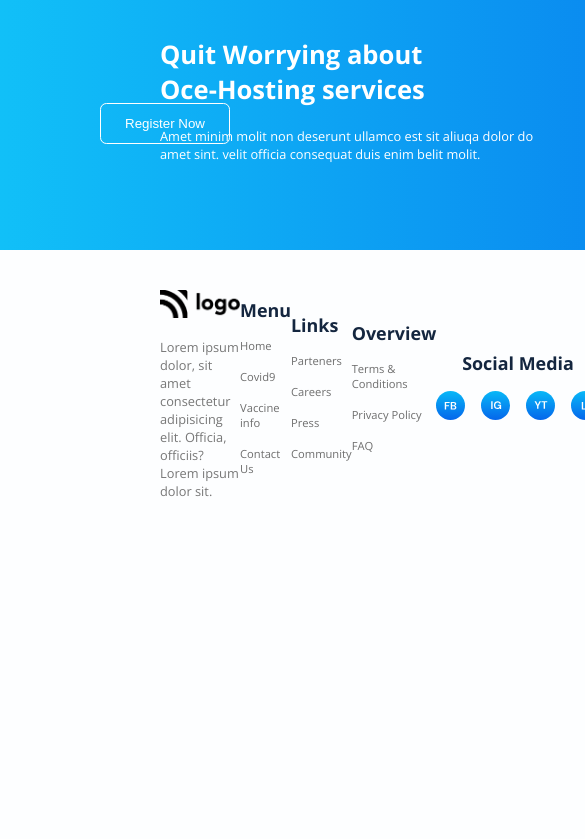
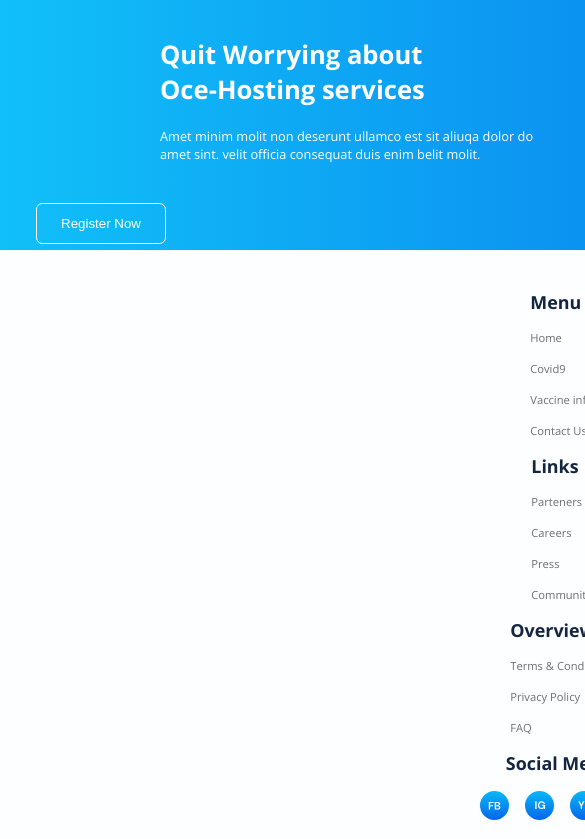
Before and after one commit to Priyanka08Aggarwal/Project-11-Hosting-Landing-Page, a plain HTML site: page index.html in a window 390 px wide. Shown: the part 5407-6246 px from the top of the page, 585 px wide, since content can reach past the window. Before the commit the page ends 5907 px from the top, so only its background shows below. Drawn offline with nearby package versions, Linux system fonts and the light colour scheme.

Commit message:
Add files via upload

```diff
--- a/style.css
+++ b/style.css
@@ -397,9 +397,11 @@ left:4.375rem;
 }
 .footer{
     height: 30vh;
+    width: 275%;
     margin:0 -12.5rem 0 -12.5rem;
     background: linear-gradient(to right, #11c0f8, #0566ea);
     color: #fff;
+
     /* clip-path: polygon(41% 0, 100% 10%, 31% 100%, 0% 100%); */
     /* text-align: center; */
 }
@@ -481,6 +483,9 @@ left:4.375rem;
 {
   /* html{
     font-size: 90%;
+  }
+  .footer{
+    width: 200%;
   } */
 }
 
@@ -504,9 +509,9 @@ left:4.375rem;
             left: 10rem;
 
           }
-          .footer{
+          /* .footer{
             width: 80rem;
-          }
+          } */
 }
 
 @media only screen and (max-width: 1100px)
@@ -565,6 +570,13 @@ left:4.375rem;
     position: relative;
     left: 10rem;
 } */
+.footer-btn{
+    position: absolute;
+    right:-15.5rem;
+    /* top:10px; */
+    /* bottom: 10px; */
+
+}
 
 }
 @media only screen and (max-width: 474px){
@@ -633,11 +645,30 @@ left:4.375rem;
         width: 25rem;
         height: auto;
     }
+
+    .footer-btn{
+        /* position: absolute;
+        right:-15.5rem; */
+        margin-top: 100px;
+        margin-right: 33rem;
+
+    }
+.footer-navigation .logo-container{
+   display: none;
+
+}
+    .footer-navbar{
+        display: flex;
+        flex-direction: column;
+       justify-content: center;
+       margin-left: 25rem;
+    }
 }
 @media only screen and (max-width: 450px){
-    .customer-card {
+    .customer-cards {
     width: 25rem;
     margin-left: 10rem;
+
     }
 }
 @media only screen and (max-width: 600px)
```
